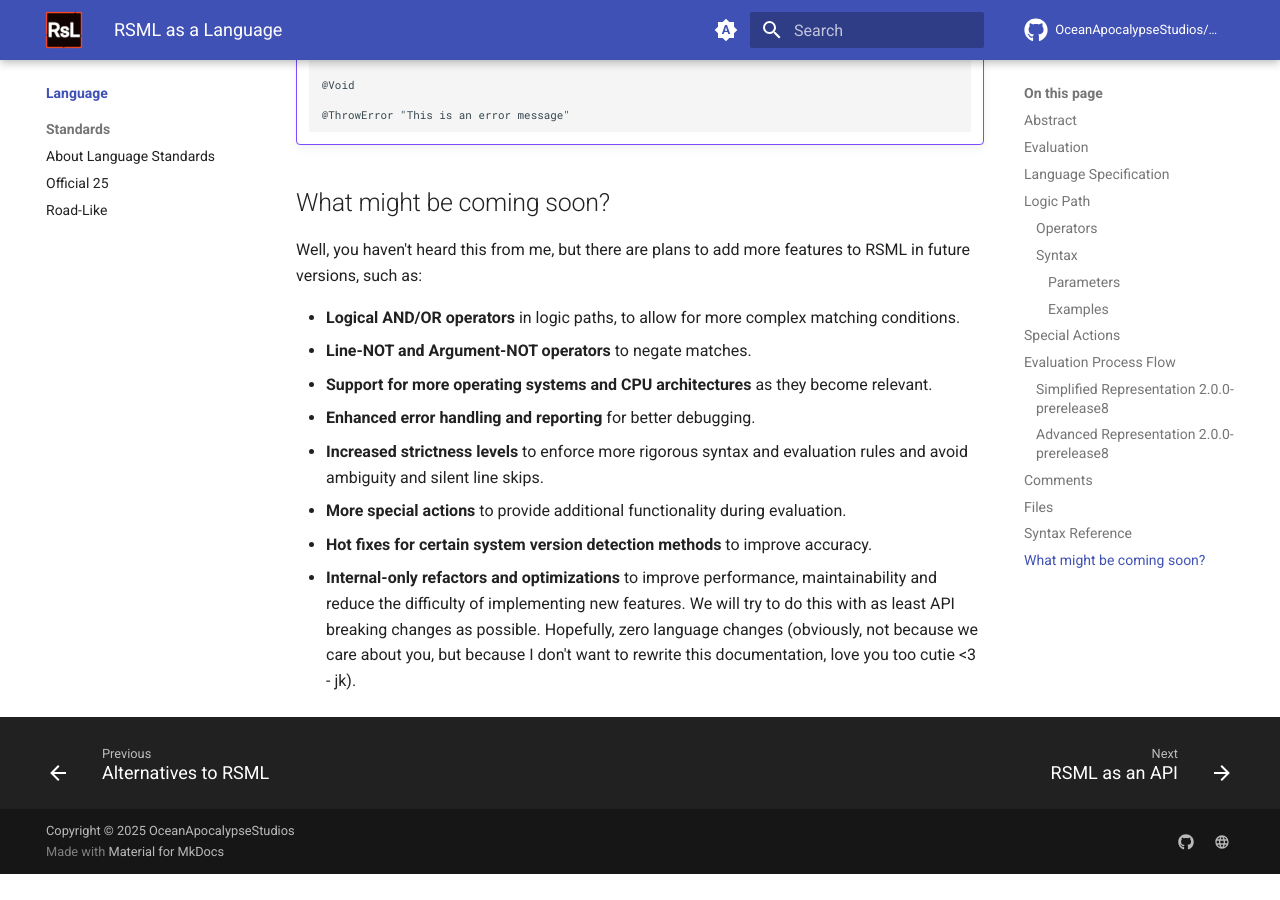
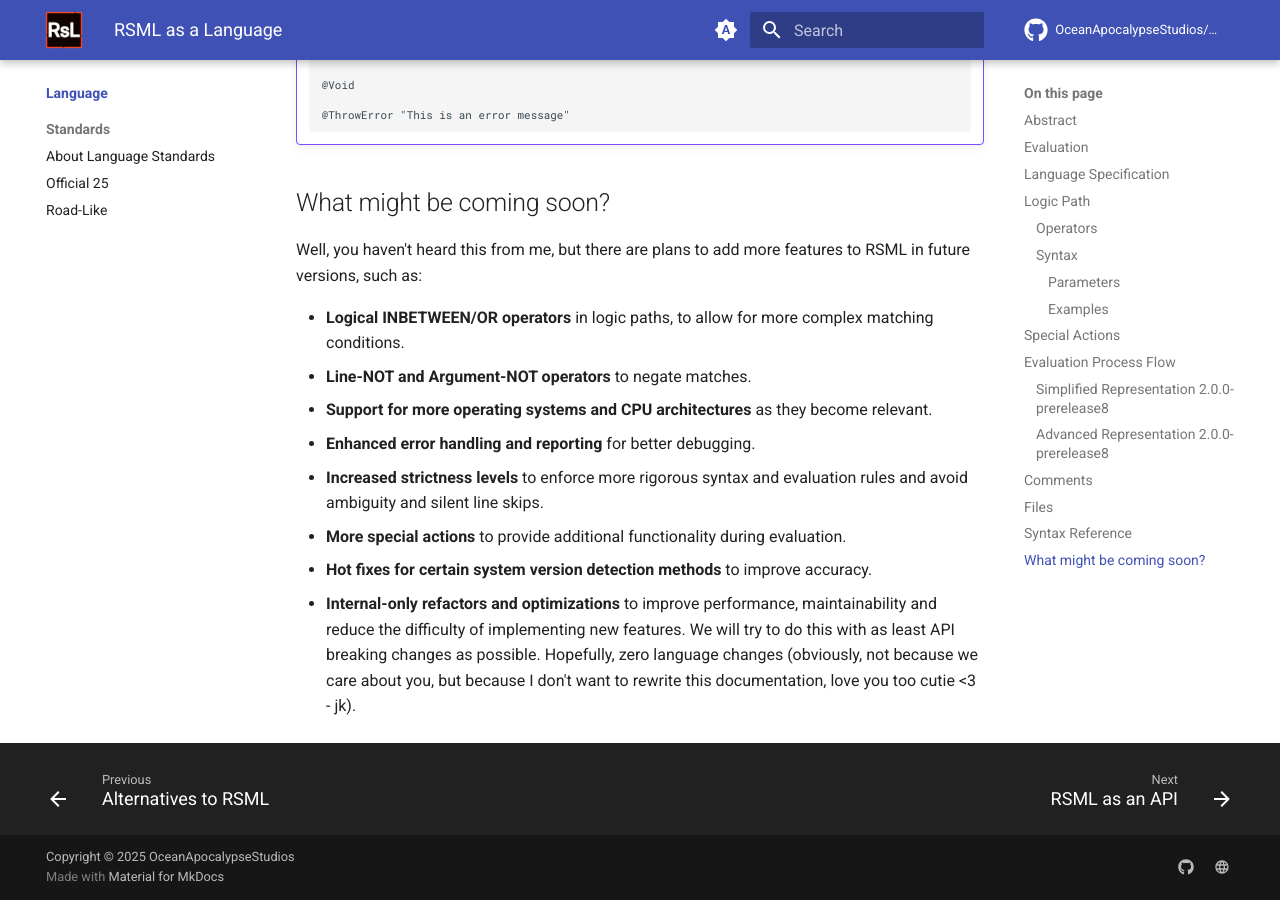
Before and after one commit to OceanApocalypseStudios/RedSeaMarkupLanguage, an MkDocs documentation site: the page built from docs/language/index.md, in a window 1280 px wide and 900 px high, scrolled down 9048 px. Built offline with MkDocs 1.6.1 and Material for MkDocs 9.7.7, drawn with Linux system fonts in a browser that asks for light colours; comment, search, counter and statistics services are not loaded; before the commit the page ends 9922 px from its top, so only the background shows below that.

Commit message:
changes so stupidly small they barely matter

```diff
--- a/docs/language/index.md
+++ b/docs/language/index.md
@@ -445,7 +445,7 @@ This is a quick reference sheet on RSML's syntax.
 ## What might be coming soon?
 Well, you haven't heard this from me, but there are plans to add more features to RSML in future versions, such as:
 
-- **Logical AND/OR operators** in logic paths, to allow for more complex matching conditions.
+- **Logical INBETWEEN/OR operators** in logic paths, to allow for more complex matching conditions.
 - **Line-NOT and Argument-NOT operators** to negate matches.
 - **Support for more operating systems and CPU architectures** as they become relevant.
 - **Enhanced error handling and reporting** for better debugging.
```
Also changed, not shown: docs/why/alternatives.md (+5 -0 lines).
